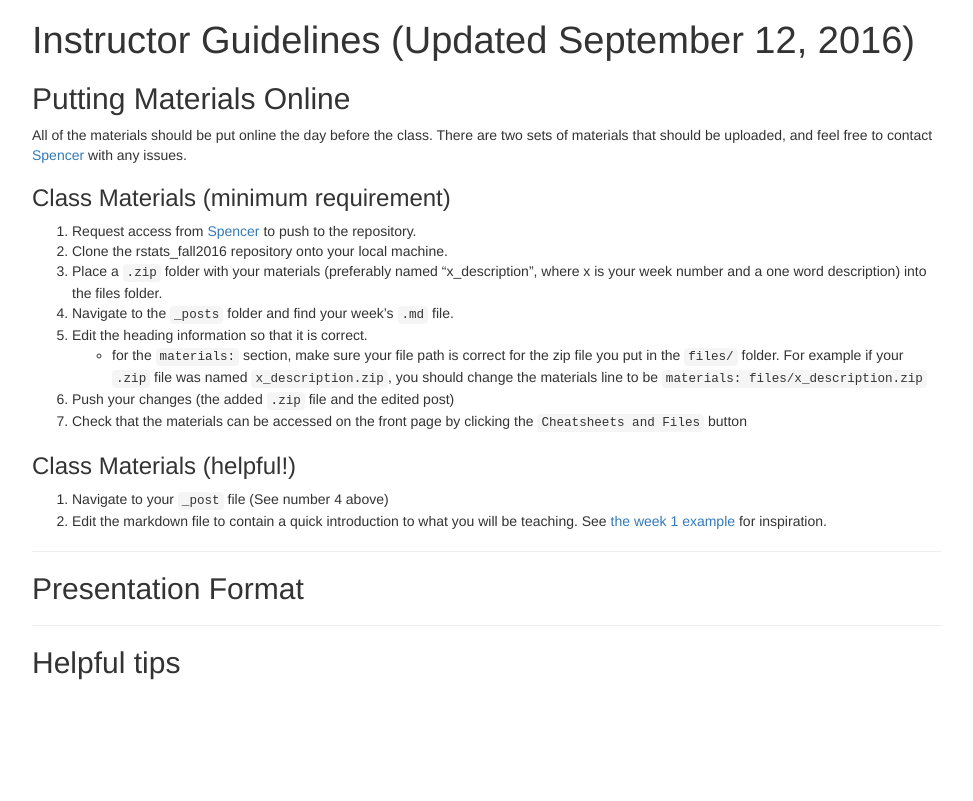
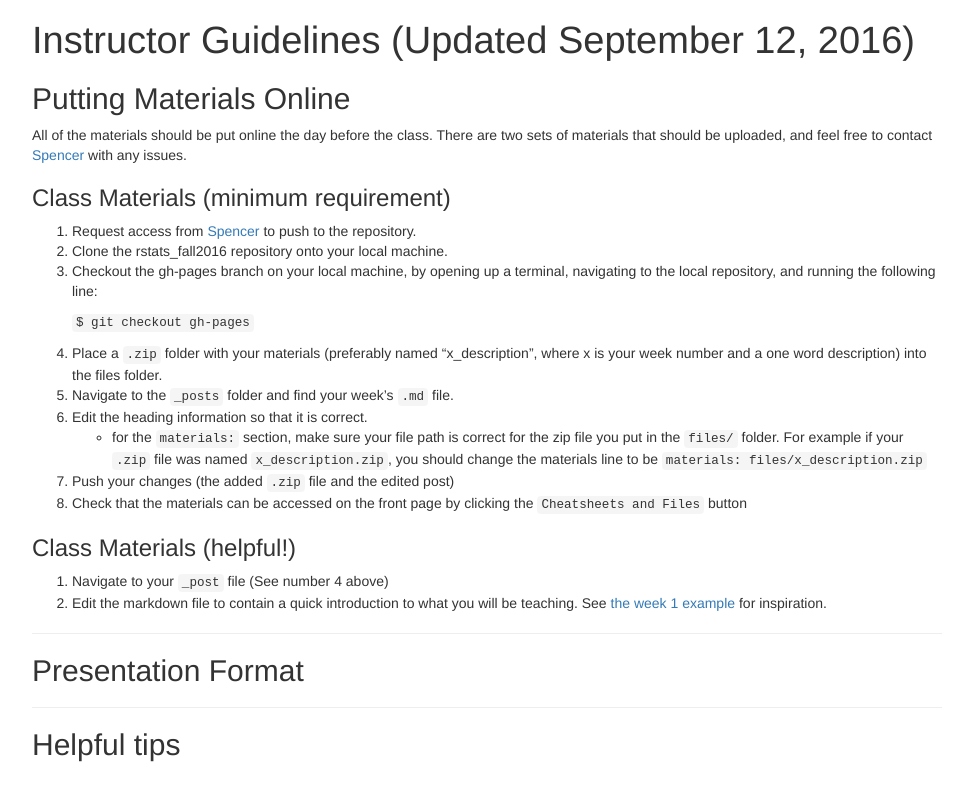
Before and after one commit to CCBBatUT/rstats_fall2016, a Jekyll site: the page instructor_guidelines/index.html, which Jekyll copies as it is, in a window 1280 px wide. Shown: the top 801 px of the page, without its empty margins (153-1126 px from the left). Built offline with Jekyll 4.4.1, drawn with Linux system fonts in a browser that asks for light colours.

Commit message:
update to include branch

```diff
--- a/instructor_guidelines/index.html
+++ b/instructor_guidelines/index.html
@@ -127,6 +127,8 @@ $(document).ready(function () {
 <ol style="list-style-type: decimal">
 <li>Request access from <a href="mailto:spncrfx@gmail.com">Spencer</a> to push to the repository.</li>
 <li>Clone the rstats_fall2016 repository onto your local machine.</li>
+<li><p>Checkout the gh-pages branch on your local machine, by opening up a terminal, navigating to the local repository, and running the following line:</p>
+<p><code>$ git checkout gh-pages</code></p></li>
 <li>Place a <code>.zip</code> folder with your materials (preferably named “x_description”, where x is your week number and a one word description) into the files folder.</li>
 <li>Navigate to the <code>_posts</code> folder and find your week’s <code>.md</code> file.</li>
 <li>Edit the heading information so that it is correct.
@@ -134,7 +136,7 @@ $(document).ready(function () {
 <li>for the <code>materials:</code> section, make sure your file path is correct for the zip file you put in the <code>files/</code> folder. For example if your <code>.zip</code> file was named <code>x_description.zip</code>, you should change the materials line to be <code>materials: files/x_description.zip</code></li>
 </ul></li>
 <li>Push your changes (the added <code>.zip</code> file and the edited post)</li>
-<li>Check that the materials can be accessed on the front page by clicking the <code>Cheatsheets and Files</code> button</li>
+<li><p>Check that the materials can be accessed on the front page by clicking the <code>Cheatsheets and Files</code> button</p></li>
 </ol>
 </div>
 <div id="class-materials-helpful" class="section level3">
```
